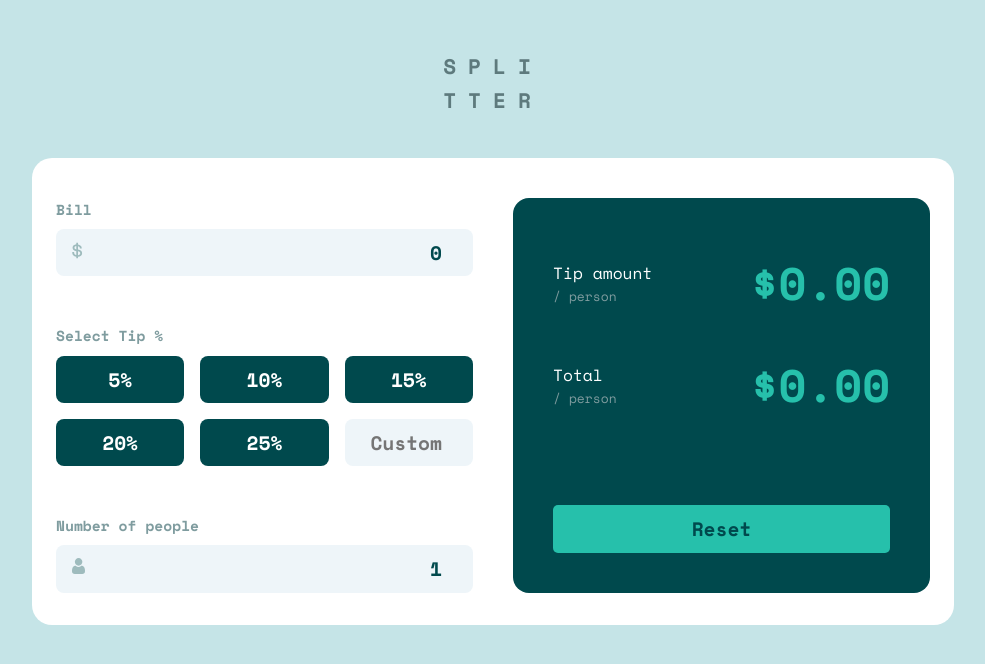
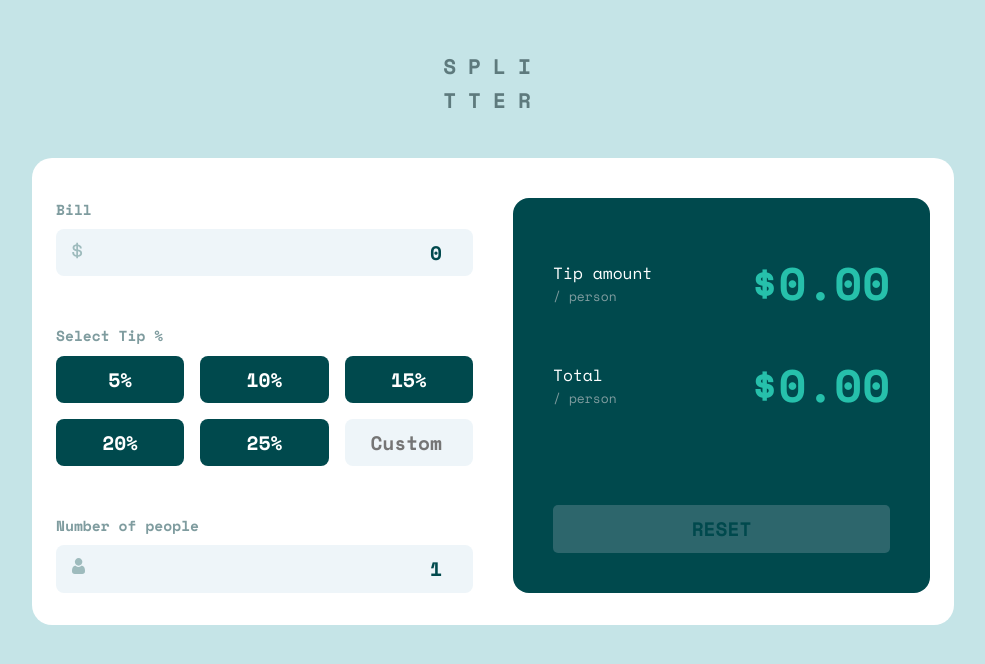
Before and after one commit to rv-rmcgavin/fe-mentor-tip-calculator, a Next.js app: page / in a window 1280 px wide. Shown: the top 664 px of the page, without its empty margins (147-1132 px from the left). Built offline with nearby package versions, Linux system fonts and the light colour scheme.

Commit message:
Active states and disable function of reset button

```diff
--- a/@types/styled.d.ts
+++ b/@types/styled.d.ts
@@ -7,6 +7,8 @@ interface Neutral {
   500: string;
   300: string;
   100: string;
+  50: string;
+  200: string;
 }
 
 interface Colors {
--- a/src/components/Calculator/CalculatorStyled.ts
+++ b/src/components/Calculator/CalculatorStyled.ts
@@ -56,8 +56,10 @@ const CalculatorStyled = styled.div`
         border: none;
         border-radius: 8px;
         color: ${colors.neutral['900']};
+        cursor: pointer;
         font-size: 1.5rem;
         font-weight: 700;
+        outline-color: ${colors.primary};
         padding: 8px 16px;
         text-align: right;
         width: 100%;
--- a/src/components/Display/DisplayStyled.ts
+++ b/src/components/Display/DisplayStyled.ts
@@ -51,6 +51,11 @@ ${({ theme }: { theme: DefaultTheme }) => {
         border-radius: 5px;
         margin-top: auto;
         text-align: center;
+        text-transform: uppercase;
+
+        &:disabled {
+          background-color: ${colors.neutral['200']};
+        }
       }
     `;
   }}
--- a/src/components/Display/index.tsx
+++ b/src/components/Display/index.tsx
@@ -6,7 +6,7 @@ const Display = (
     { bill: number, activePercentIndex: number, customPercent: string, numOfPeople: number, handleReset: () => void }
 ) => {
   const lineItemData: { label: string, amount: string }[] = getLineItems({ bill, activePercentIndex, customPercent, numOfPeople });
-
+  const isDisabled: boolean = !bill && activePercentIndex < 0 && !customPercent && numOfPeople === 1;
   return (
     <DisplayStyled>
       {lineItemData.map((item) => (
@@ -18,7 +18,13 @@ const Display = (
           <div className="amount">${item.amount}</div>
         </div>
       ))}
-      <input className="reset" type="button" value="Reset" onClick={handleReset} />
+      <input
+        disabled={isDisabled}
+        className="reset"
+        type="button"
+        value="Reset"
+        onClick={handleReset}
+      />
     </DisplayStyled>
   )
 };
--- a/src/components/TipPercent/TipPercentStyled.ts
+++ b/src/components/TipPercent/TipPercentStyled.ts
@@ -26,6 +26,17 @@ ${({ theme }: { theme: DefaultTheme }) => {
         color: ${colors.white};
         text-align: center;
 
+        &:hover {
+          background-color: ${colors.neutral['50']};
+          color: ${colors.neutral['900']};
+        }
+
+        &:active,
+        &:focus {
+          background-color: ${colors.primary};
+          color: ${colors.neutral['900']};
+        }
+
         &--active {
           background-color: ${colors.primary};
           color: ${colors.neutral['900']};
--- a/src/components/TipPercent/index.tsx
+++ b/src/components/TipPercent/index.tsx
@@ -12,7 +12,7 @@ const TipPercent = ({ setCustomPercent, setActivePercentIndex, activePercentInde
 
   const handleCustomPercent = (event: React.BaseSyntheticEvent): void => {
     const num: number = Number(event.target.value);
-    if (num >= 0 && num <= 100) setCustomPercent(event.target.value);
+    if (num >= 1 && num <= 100) setCustomPercent(event.target.value);
   }
 
   return (
--- a/styles/theme.ts
+++ b/styles/theme.ts
@@ -8,7 +8,9 @@ export const theme: DefaultTheme = {
       700: 'hsl(186, 14%, 43%)',
       500: 'hsl(184, 14%, 56%)',
       300: 'hsl(185, 41%, 84%)',
-      100: 'hsl(189, 41%, 97%)'
+      200: 'hsl(186, 41%, 30%)',
+      100: 'hsl(189, 41%, 97%)',
+      50: 'hsl(172, 52%, 79%)',
     },
     white: 'hsl(0, 0%, 100%)',
     gray: 'hsl(202, 50%, 95.5%)',
```
Also changed, not shown: 1 other file (tests, documents, lock files or other folders).
